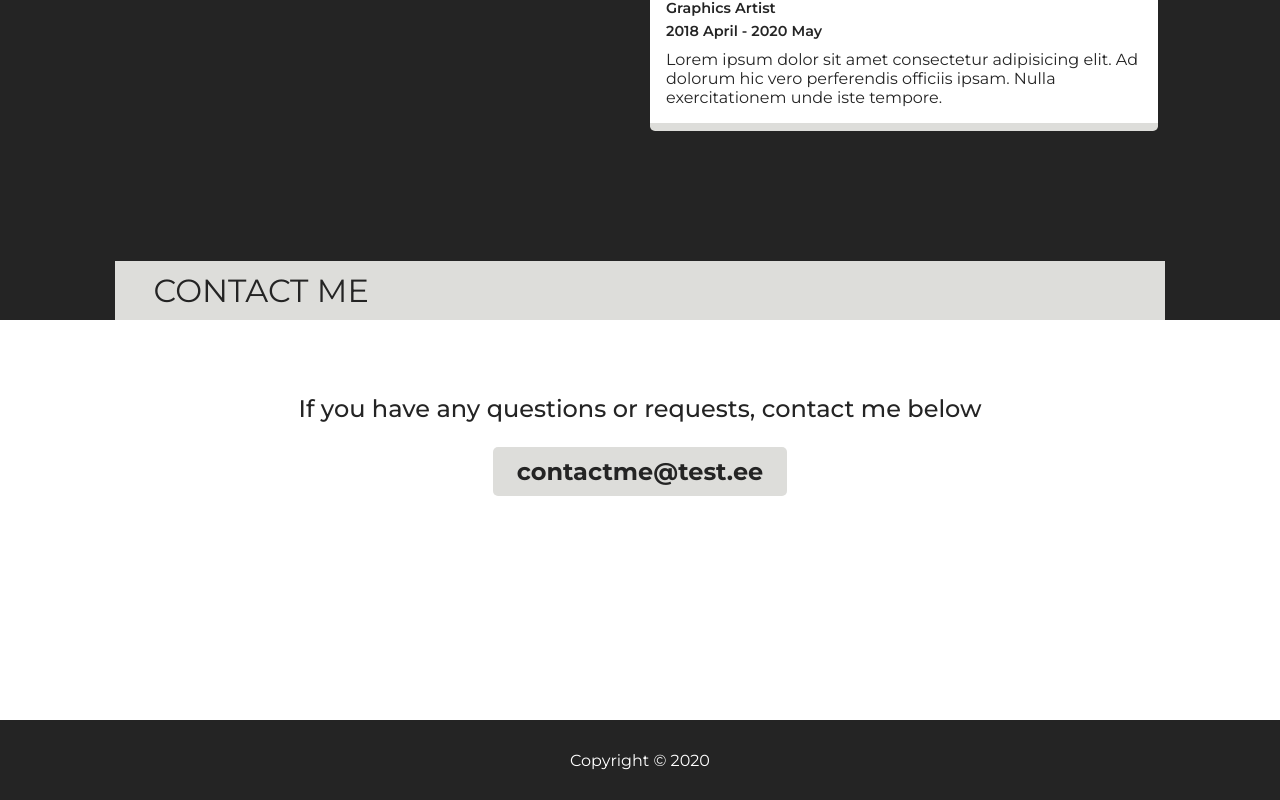
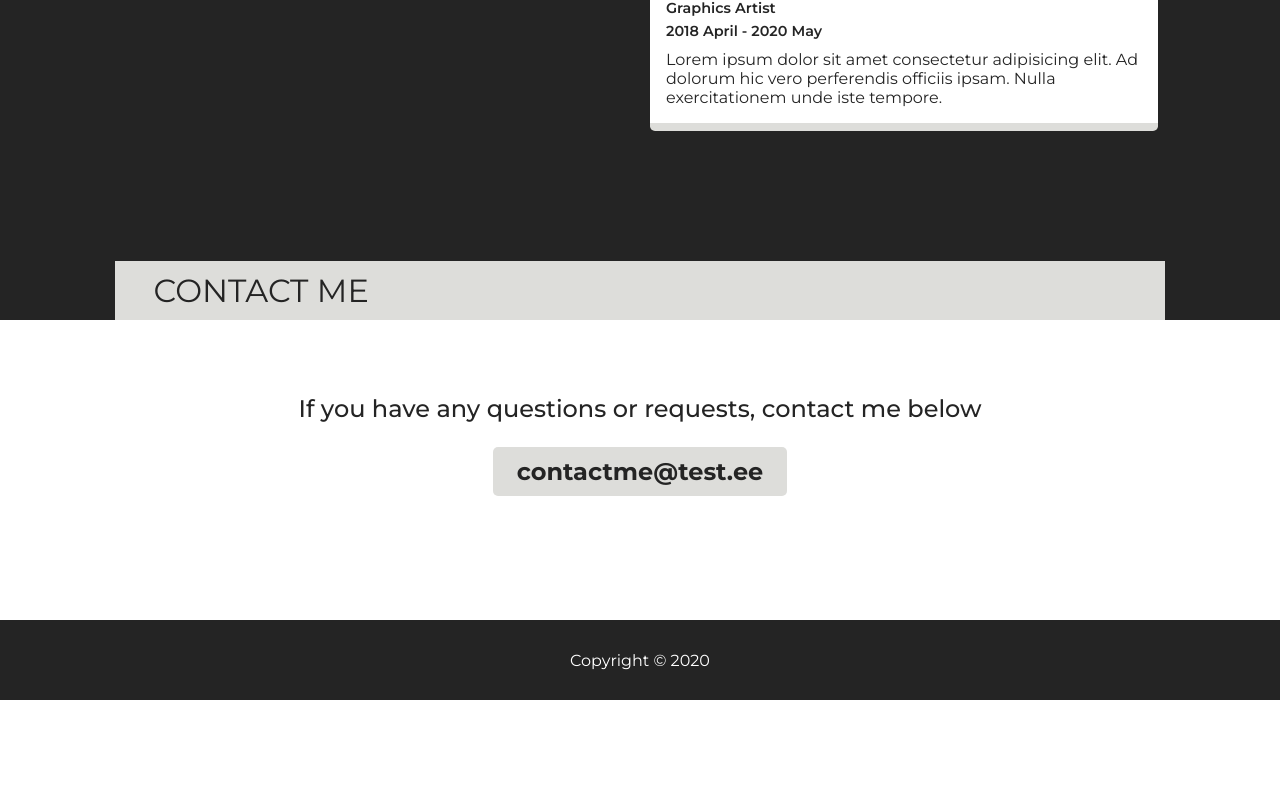
Before and after one commit to raidokaasik/my-site, a React (Create React App) app: page / in a window 1280 px wide. Shown: the part 2191-2991 px from the top of the page. After the commit the page ends 2891 px from the top, so only its background shows below. Built offline with nearby package versions, Linux system fonts and the light colour scheme.

Commit message:
favicon change

```diff
--- a/public/index.html
+++ b/public/index.html
@@ -2,8 +2,8 @@
 <html lang="en">
   <head>
     <meta charset="utf-8" />
-    <meta name="viewport" content="width=device-width, initial-scale=1" />
-    <meta name="description" />
+    <!-- <meta name="viewport" content="width=device-width, initial-scale=1" />
+    <meta name="description" /> -->
     <link
       href="https://fonts.googleapis.com/css2?family=Montserrat:wght@300;400;500;600;700;900&display=swap"
       rel="stylesheet"
--- a/src/Components/Contact/Contact.css
+++ b/src/Components/Contact/Contact.css
@@ -6,7 +6,8 @@
   background: #fff;
   width: 100%;
   padding: 50px 65px;
-  min-height: 400px;
+
+  min-height: 300px;
   color: #242424;
 }
 
```
Also changed, not shown: public/manifest.json (deleted), 1 other file (tests, documents, lock files or other folders).
